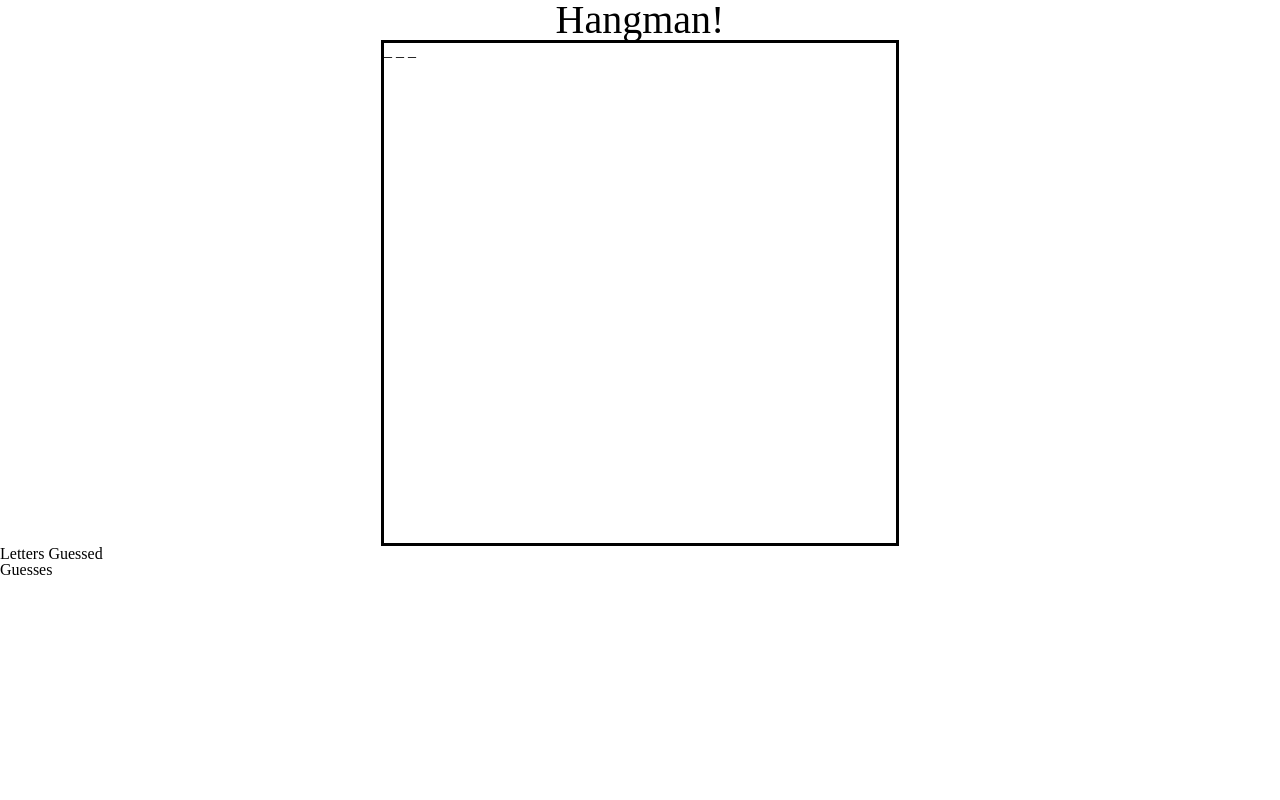
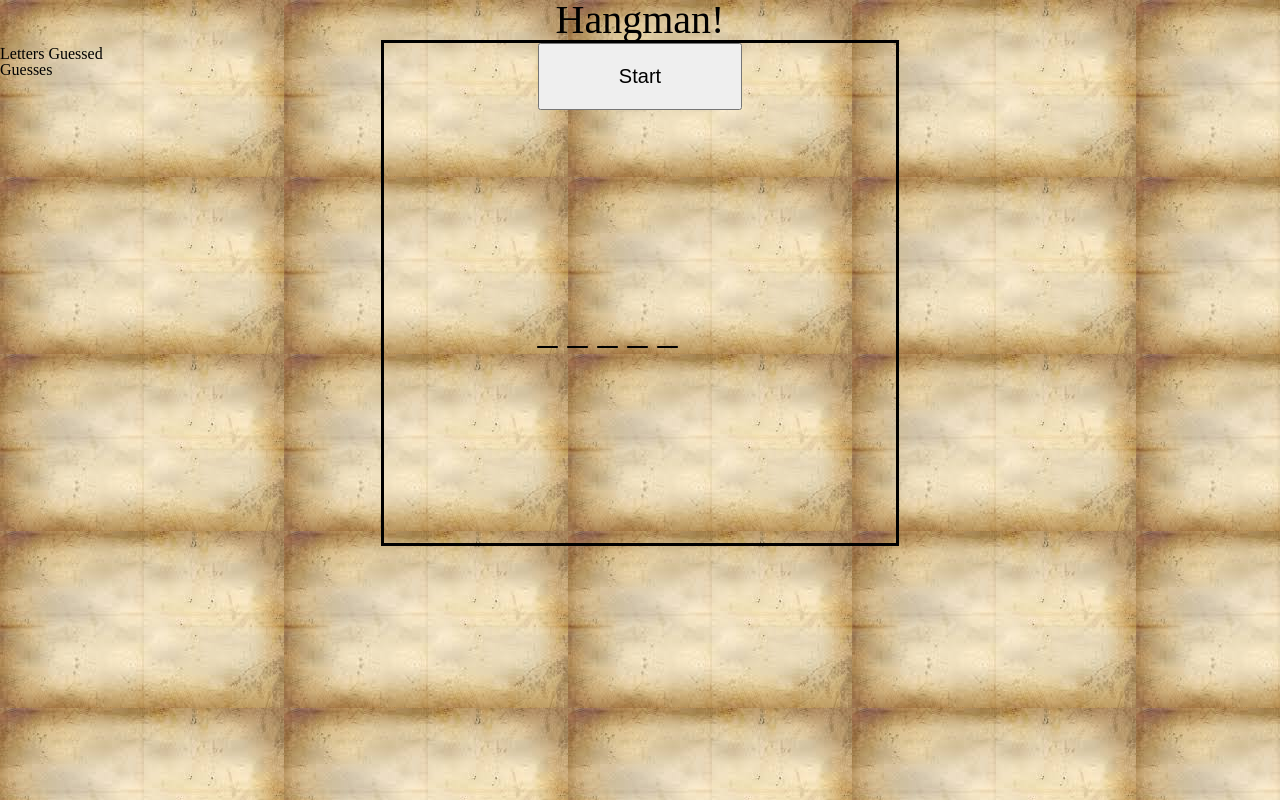
Before and after one commit to Marnig18/Hangman-Game, a plain HTML site: page index.html in a window 1280 px wide. Both pictures are taken after a click on the button "Start". Drawn offline with Linux system fonts and the light colour scheme.

Commit message:
javascript done

```diff
--- a/assets/css/style.css
+++ b/assets/css/style.css
@@ -2,6 +2,10 @@ header{
 	width: 100%;
 	text-align: center;
 	font-size: 40px;
+}
+
+body{
+	background-image: url(../images/parchment.jpg);
 }
 
 #game{
@@ -10,6 +14,7 @@ header{
 	width: 40%;
 	margin: 0 auto;
 	height: 500px;
+	right: 20px;
 }
 
 #button{
@@ -18,16 +23,22 @@ header{
 	padding: 20px;
 	font-size: 20px;
 	margin-left: 30%;
-	top: 200px;
+	top: 0px;
 	position: relative;
 }
 
 #word{
 	margin: 0 auto;
 	width: 40%;
-	padding: 20px;
-	font-size: 20px;
-	margin-left: 30%;
+	/*padding: 20px;*/
+	font-size: 40px;
+
 	top: 200px;
 	position: relative;
 }
+
+#remaining{
+	display: inline;
+	float: left;
+	position: relative;
+	bottom: 500px;
--- a/assets/javascript/game.js
+++ b/assets/javascript/game.js
@@ -10,84 +10,96 @@ var guessesLeft = 10
 var blankVar = []
 
 
-
-
-function start(){
 var wordChosen = words[Math.floor(Math.random() * words.length)];
 	console.log(wordChosen);
+
 	var wordLength = wordChosen.length;
 	//split word into array
 	var wordArray = wordChosen.split("")
 	console.log(wordArray);
 
+function chooseWord(wordChosen){
+
+
+
 	for (var i = 0; i < wordLength; i++){
 		blank = "_ " + blank
-
-	var updateBlank = "<p>" + blank + "</p>"
-
-	var gameDiv = document.getElementById("game");
-
-	gameDiv.innerHTML = updateBlank;
 
 
 	}
 
-	blankVar.push(blank)
-	console.log(blankVar)
-
- 	document.onkeyup = function(event) {
-
-	var userGuess = event.key;
+}
 
 
 
 
 
-		if(wordArray.indexOf(userGuess) === -1){
-			console.log("works")
-			lettersGuessed.push(userGuess);
-			console.log(lettersGuessed);
-			var afterGuessesLeft = guessesLeft - 1
 
-			var updateGuessedField = "<p>" + userGuess + "</p>"
-			var lettersDiv = document.getElementById("lettersGuessed");
-			lettersDiv.innerHTML = "Letters Guessed: " + updateGuessedField
 
-			var updateGuessesLeft = "<p>" + afterGuessesLeft + "</p>"
-			var guessedDiv = document.getElementById("guessesLeft");
-			guessedDiv.innerHTML = "Guesses Left: " + updateGuessesLeft;
+
+	// console.log(updateBlank.length)
+	// console.log("split no space: " + updateBlank.split(""))
+	// console.log("split with space: " + updateBlank.split(" "))
+	// debugger;
+
+
+
+
+	// blankVar.push(updateBlank.split(""))
+	console.log('blankVar: ' + blankVar)
+
+function start(){
+
+	chooseWord(wordChosen)
+		var updateBlank = blank
+		var gameDiv = document.getElementById("word");
+		gameDiv.innerHTML = updateBlank;
+
+		blankVar = updateBlank.split(" ")
+		blankVar.length
+
+		console.log(wordArray.indexOf())
+
 
 		}
-		else {
-			var letterIndex = wordArray.indexOf(userGuess);
-			console.log(letterIndex)
-
-			blankVar[letterIndex] = userGuess
-
-
-			console.log(blankVar);
-
-			gameDiv.innerHTML =  blankVar
 
 
 
 
 
-				// console.log(letterIndex)
-				// letterReplace(letterIndex);
-			// }
+ document.onkeyup = function(event) {
+	var userGuess = event.key;
+
+		if(wordArray.indexOf(userGuess) === -1){
+			console.log("works")
+			Guesses(userGuess);
+			// lettersGuessed.push(userGuess);
+			// console.log(lettersGuessed);
+			// var afterGuessesLeft = guessesLeft - 1
+	}
+		else {
+			var gameDiv = document.getElementById("word");
+			var letterIndex = wordArray.indexOf(userGuess);
+			console.log('letter index:' + letterIndex);
+			blankVar[letterIndex] = userGuess;
+			var updateBlankVar = "<p>" + blankVar + "</p>"
+			gameDiv.innerHTML = updateBlankVar;
+			console.log(updateBlankVar);
 
 
+				console.log("guessesLeft" + guessesLeft);
+				if(guessesLeft === 0){
+					alert("You Loose");
+					}
 
-			// letterReplace(wordArray)
+					else if
+						(wordArray.indexOf() != -1) {
+						alert("You Win!")
+					}
 
+			console.log(blankVar);
 
-
-			// console.log("works")
-			// lettersIn.push(userGuess);
-			// console.log(lettersIn);
-
-		}
+			console.log(guessesLeft)
 
 			}
 		}
@@ -98,9 +110,46 @@ function start(){
 
 
 
-			// for(letterIndex in wordArray){
 
 
+
+
+	function Guesses (array) {
+		lettersGuessed.push(array);
+		console.log(array);
+		var afterGuessesLeft = guessesLeft--
+
+			console.log("guessesLeft" + guessesLeft);
+				if(guessesLeft === 0){
+					alert("You Loose");
+					reset();
+				}
+
+
+		var updateGuessedField = "<p>" + lettersGuessed + "</p>"
+		var lettersDiv = document.getElementById("lettersGuessed");
+		lettersDiv.innerHTML = "Letters Guessed: " + updateGuessedField
+
+		var updateGuessesLeft = "<p>" + guessesLeft + "</p>"
+		var guessedDiv = document.getElementById("guessesLeft");
+		guessedDiv.innerHTML = "Guesses Left: " + updateGuessesLeft;
+
+
+	}
+
+
+
+function reset(){
+	guessesLeft = 10
+
+}
+
+
+
+
+
+
+			// for(letterIndex in wordArray){
 
 
 
--- a/index.html
+++ b/index.html
@@ -17,7 +17,7 @@
 
 		<br>
 
-		<p id="word"></p>
+		<p id="word">  </p>
 
 		<br>
 
@@ -30,7 +30,7 @@
 
 	</div>
 
-<div>
+<div id="remaining">
 <p id="lettersGuessed">Letters Guessed</p>
 <p id = guessesLeft>Guesses</p>
 </div>
```
Also changed, not shown: assets/images/parchment.jpg (added). Lines whose indentation alone changed are shown as unchanged.
